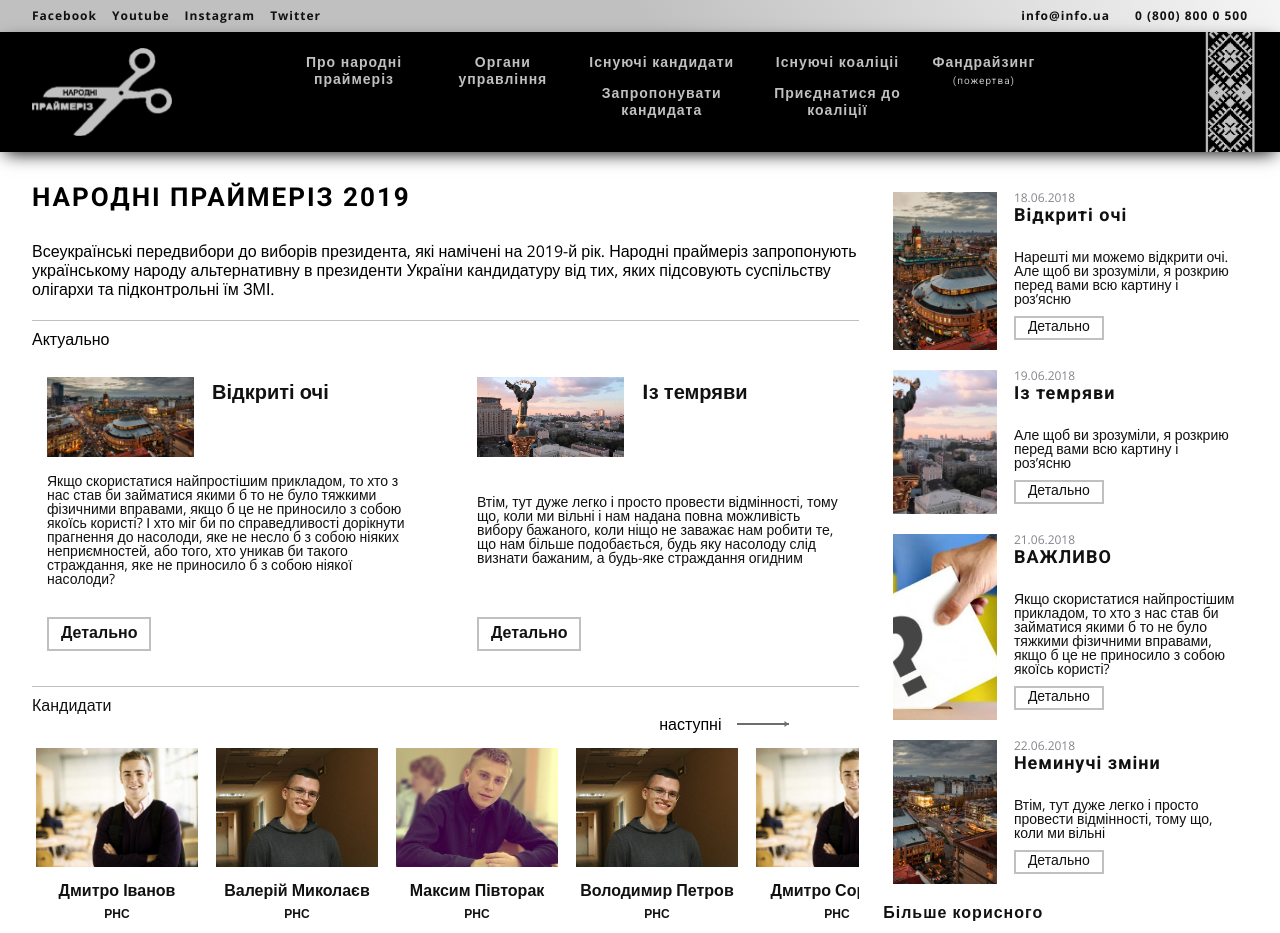
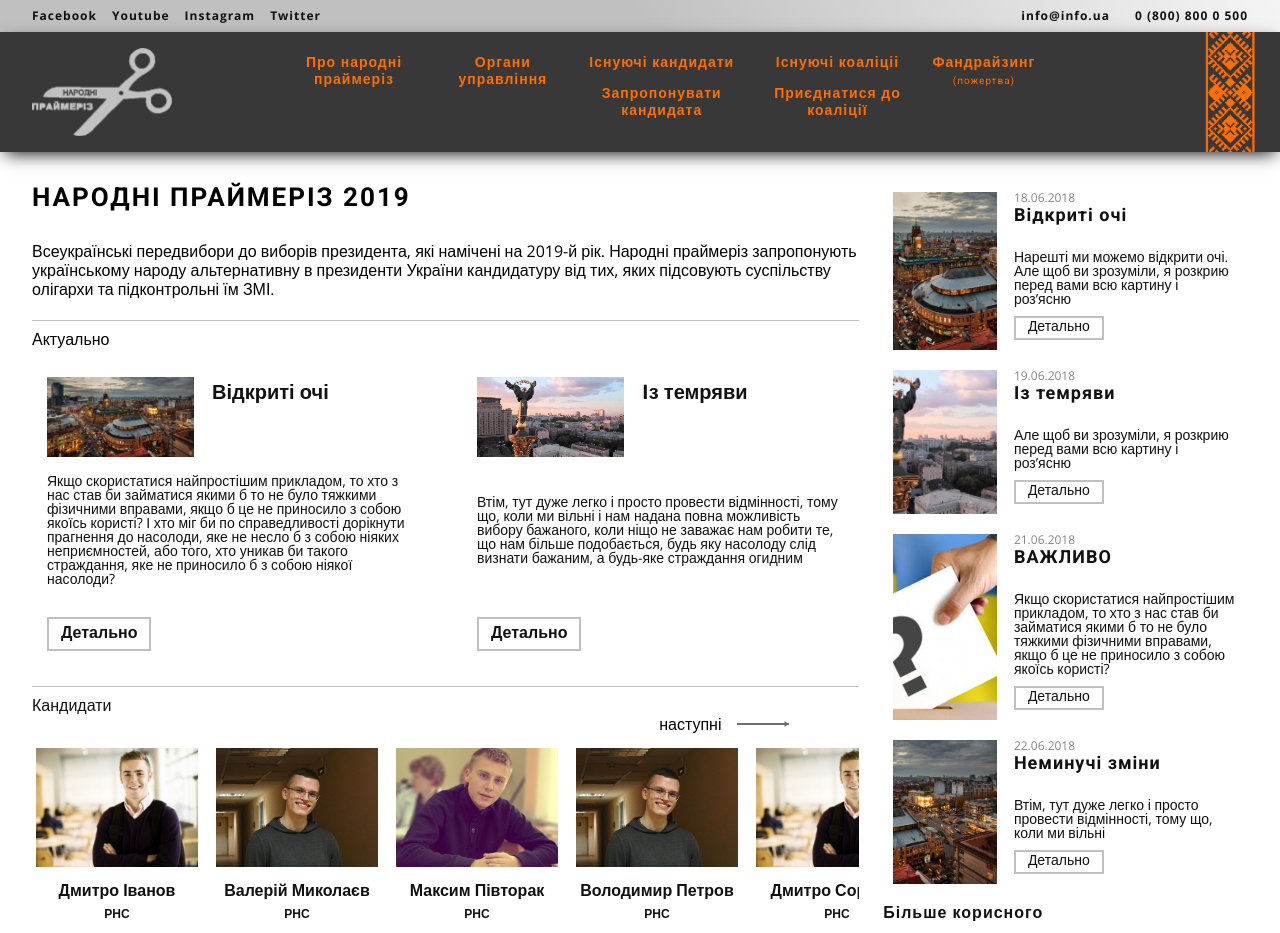
Before and after one commit to Andriyzubets/primarise, a plain HTML site: page index.html in a window 1280 px wide. Drawn offline with nearby package versions, Linux system fonts and the light colour scheme.

Commit message:
orange header

```diff
--- a/css/style.css
+++ b/css/style.css
@@ -19,7 +19,7 @@ a {
 	/**/
 }
 .header .main-wrap {
-	background: #000000 url(../img/orn2-silv.png) 98% no-repeat;
+	background: #000000c7 url(../img/orn2-ora.png) 98% no-repeat;
 	background-size: 50px;
 	box-shadow: 0px 6px 17px -5px #000000;
 }
@@ -123,7 +123,7 @@ a {
 	font-size: 14px;
 }
 .header .content .main-menu a  {
-	color: #c0c0c0;
+	color: #ff6e00;
 	padding: 7px 10px;
 	display: block;
 	font-size: 14px;
@@ -153,7 +153,7 @@ a {
 	width: 0%;
 	content: '.';
 	color: transparent;
-	background: #c0c0c0;
+	background: #ff6e00;
 	height: 1px;
 	opacity: 0;
 	-webkit-transition: all .3s ease-in-out;
@@ -175,7 +175,7 @@ a {
 	100% {
 		width: 100%;
 		height: 100%;
-		background: #c0c0c0;
+		background: #ff6e00;
 	}
 }
 @-webkit-keyframes fillBack {
@@ -199,7 +199,7 @@ a {
 	display: block;
 	margin-top: 5px;
 	font-family: Roboto;
-	color: #c0c0c0;
+	color: #ff6e00;
 	-webkit-transition: all 1.2s;
 	-o-transition: all 1.2s;
 	transition: all 1.2s;
```
Also changed, not shown: img/orn2-ora.png (added).
